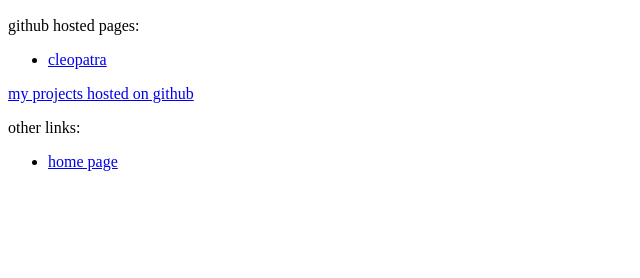
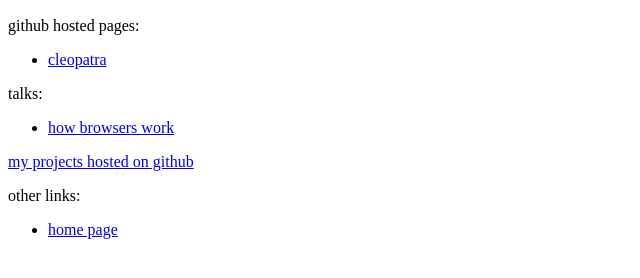
Before and after one commit to ehsan/ehsan.github.com, a plain HTML site: page index.html in a window 1280 px wide. Shown: the part 50-328 px from the top of the page, without its empty margins (0-640 px from the left). Drawn offline with Linux system fonts and the light colour scheme.

Commit message:
Add a link to the how-browsers-work talk page

```diff
--- a/index.html
+++ b/index.html
@@ -9,6 +9,10 @@
     <ul>
       <li><a href="cleopatra/">cleopatra</a></li>
     </ul>
+    <p>talks:</p>
+    <ul>
+      <li><a href="how-browsers-work/">how browsers work</a></li>
+    </ul>
     <p><a href="https://github.com/ehsan">my projects hosted on github</a></p>
     <p>other links:</p>
     <ul>
```
